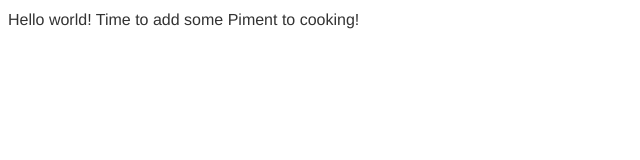
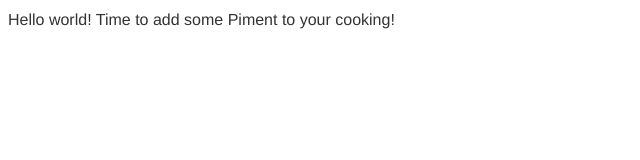
Before and after one commit to emeasee/draky, a website: page app/index.html in a window 1280 px wide. Shown: the full height of the page, 0-640 px from the left. Drawn offline with nearby package versions, Linux system fonts and the light colour scheme.

```diff
--- a/app/index.html
+++ b/app/index.html
@@ -30,7 +30,7 @@
         <![endif]-->
 
         <!-- Add your site or application content here -->
-        <p>Hello world! Time to add some Piment to cooking!</p>
+        <p>Hello world! Time to add some Piment to your cooking!</p>
 
         <script src="//ajax.googleapis.com/ajax/libs/jquery/1.10.2/jquery.min.js"></script>
 
```
